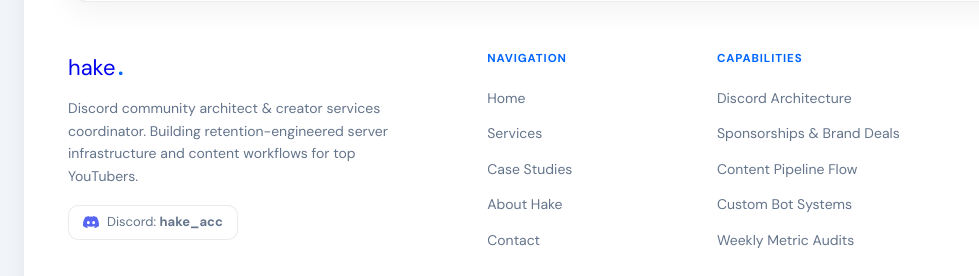
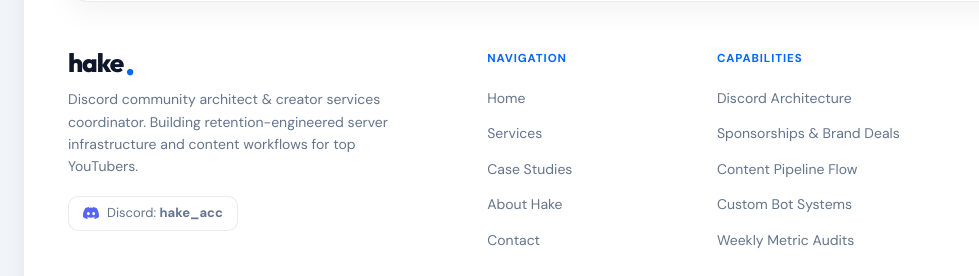
Before and after one commit to hake-acc/hake-acc, an Astro site: page /contact in a window 1280 px wide. Shown: the part 2521-2797 px from the top of the page, 0-979 px from the left. Built offline with nearby package versions, Linux system fonts and the light colour scheme; Astro itself is replaced by a stand-in of ours.

Commit message:
style(footer): align footer hake. brand logo font and weight with header

```diff
--- a/src/components/HakeLandingPage.astro
+++ b/src/components/HakeLandingPage.astro
@@ -1270,18 +1270,34 @@
     box-shadow: 0 4px 20px -2px rgba(0, 0, 0, 0.45), inset 0 1px 0 rgba(255, 255, 255, 0.06);
   }
 
-  .nav-brand .brand-logo {
+  .brand-logo,
+  .nav-brand .brand-logo,
+  .footer-logo {
     display: inline-flex;
     align-items: center;
-    text-decoration: none;
-    font-family: var(--font-heading);
+    text-decoration: none !important;
+    font-family: var(--font-heading), 'Outfit', -apple-system, BlinkMacSystemFont, 'Segoe UI', sans-serif;
     font-size: 26px;
     font-weight: 800;
     color: var(--text-main);
     letter-spacing: -0.04em;
-  }
-
-  .brand-dot {
+    line-height: 1;
+  }
+
+  .brand-logo .brand-text,
+  .nav-brand .brand-logo .brand-text,
+  .footer-logo .brand-text {
+    font-family: var(--font-heading), 'Outfit', -apple-system, BlinkMacSystemFont, 'Segoe UI', sans-serif;
+    font-size: 26px;
+    font-weight: 800;
+    color: var(--text-main);
+    letter-spacing: -0.04em;
+    line-height: 1;
+  }
+
+  .brand-dot,
+  .brand-logo .brand-dot,
+  .footer-logo .brand-dot {
     color: var(--accent-blue);
     font-size: 32px;
     line-height: 0;
@@ -1290,7 +1306,11 @@
   }
 
   body.hake-theme-dark .brand-dot,
-  html.dark-theme .brand-dot {
+  body.hake-theme-dark .brand-logo .brand-dot,
+  body.hake-theme-dark .footer-logo .brand-dot,
+  html.dark-theme .brand-dot,
+  html.dark-theme .brand-logo .brand-dot,
+  html.dark-theme .footer-logo .brand-dot {
     color: #38BDF8;
     text-shadow: 0 0 12px rgba(56, 189, 248, 0.75);
   }
@@ -2628,12 +2648,42 @@
   .footer-logo {
     text-decoration: none !important;
     display: inline-flex;
-    align-items: baseline;
-    font-size: 22px;
+    align-items: center;
+    font-family: var(--font-heading), 'Outfit', -apple-system, BlinkMacSystemFont, 'Segoe UI', sans-serif;
+    font-size: 26px;
+    font-weight: 800;
+    color: var(--text-main);
+    letter-spacing: -0.04em;
+    line-height: 1;
+    transition: opacity 0.2s ease;
   }
 
   .footer-logo:hover {
     text-decoration: none !important;
+    opacity: 0.92;
+  }
+
+  .footer-logo .brand-text {
+    font-family: var(--font-heading), 'Outfit', -apple-system, BlinkMacSystemFont, 'Segoe UI', sans-serif;
+    font-size: 26px;
+    font-weight: 800;
+    color: var(--text-main);
+    letter-spacing: -0.04em;
+    line-height: 1;
+  }
+
+  .footer-logo .brand-dot {
+    color: var(--accent-blue);
+    font-size: 32px;
+    line-height: 0;
+    margin-left: 2px;
+    transition: color 0.2s ease, text-shadow 0.2s ease;
+  }
+
+  body.hake-theme-dark .footer-logo .brand-dot,
+  html.dark-theme .footer-logo .brand-dot {
+    color: #38BDF8;
+    text-shadow: 0 0 12px rgba(56, 189, 248, 0.75);
   }
 
   .footer-brand-bio {
--- a/src/styles/hake-theme.css
+++ b/src/styles/hake-theme.css
@@ -150,18 +150,34 @@
     box-shadow: 0 4px 20px -2px rgba(0, 0, 0, 0.45), inset 0 1px 0 rgba(255, 255, 255, 0.06);
   }
 
-  .nav-brand .brand-logo {
+  .brand-logo,
+  .nav-brand .brand-logo,
+  .footer-logo {
     display: inline-flex;
     align-items: center;
-    text-decoration: none;
-    font-family: var(--font-heading);
+    text-decoration: none !important;
+    font-family: var(--font-heading), 'Outfit', -apple-system, BlinkMacSystemFont, 'Segoe UI', sans-serif;
     font-size: 26px;
     font-weight: 800;
     color: var(--text-main);
     letter-spacing: -0.04em;
-  }
-
-  .brand-dot {
+    line-height: 1;
+  }
+
+  .brand-logo .brand-text,
+  .nav-brand .brand-logo .brand-text,
+  .footer-logo .brand-text {
+    font-family: var(--font-heading), 'Outfit', -apple-system, BlinkMacSystemFont, 'Segoe UI', sans-serif;
+    font-size: 26px;
+    font-weight: 800;
+    color: var(--text-main);
+    letter-spacing: -0.04em;
+    line-height: 1;
+  }
+
+  .brand-dot,
+  .brand-logo .brand-dot,
+  .footer-logo .brand-dot {
     color: var(--accent-blue);
     font-size: 32px;
     line-height: 0;
@@ -170,7 +186,11 @@
   }
 
   body.hake-theme-dark .brand-dot,
-  html.dark-theme .brand-dot {
+  body.hake-theme-dark .brand-logo .brand-dot,
+  body.hake-theme-dark .footer-logo .brand-dot,
+  html.dark-theme .brand-dot,
+  html.dark-theme .brand-logo .brand-dot,
+  html.dark-theme .footer-logo .brand-dot {
     color: #38BDF8;
     text-shadow: 0 0 12px rgba(56, 189, 248, 0.75);
   }
@@ -1511,12 +1531,42 @@
   .footer-logo {
     text-decoration: none !important;
     display: inline-flex;
-    align-items: baseline;
-    font-size: 22px;
+    align-items: center;
+    font-family: var(--font-heading), 'Outfit', -apple-system, BlinkMacSystemFont, 'Segoe UI', sans-serif;
+    font-size: 26px;
+    font-weight: 800;
+    color: var(--text-main);
+    letter-spacing: -0.04em;
+    line-height: 1;
+    transition: opacity 0.2s ease;
   }
 
   .footer-logo:hover {
     text-decoration: none !important;
+    opacity: 0.92;
+  }
+
+  .footer-logo .brand-text {
+    font-family: var(--font-heading), 'Outfit', -apple-system, BlinkMacSystemFont, 'Segoe UI', sans-serif;
+    font-size: 26px;
+    font-weight: 800;
+    color: var(--text-main);
+    letter-spacing: -0.04em;
+    line-height: 1;
+  }
+
+  .footer-logo .brand-dot {
+    color: var(--accent-blue);
+    font-size: 32px;
+    line-height: 0;
+    margin-left: 2px;
+    transition: color 0.2s ease, text-shadow 0.2s ease;
+  }
+
+  body.hake-theme-dark .footer-logo .brand-dot,
+  html.dark-theme .footer-logo .brand-dot {
+    color: #38BDF8;
+    text-shadow: 0 0 12px rgba(56, 189, 248, 0.75);
   }
 
   .footer-brand-bio {
```
